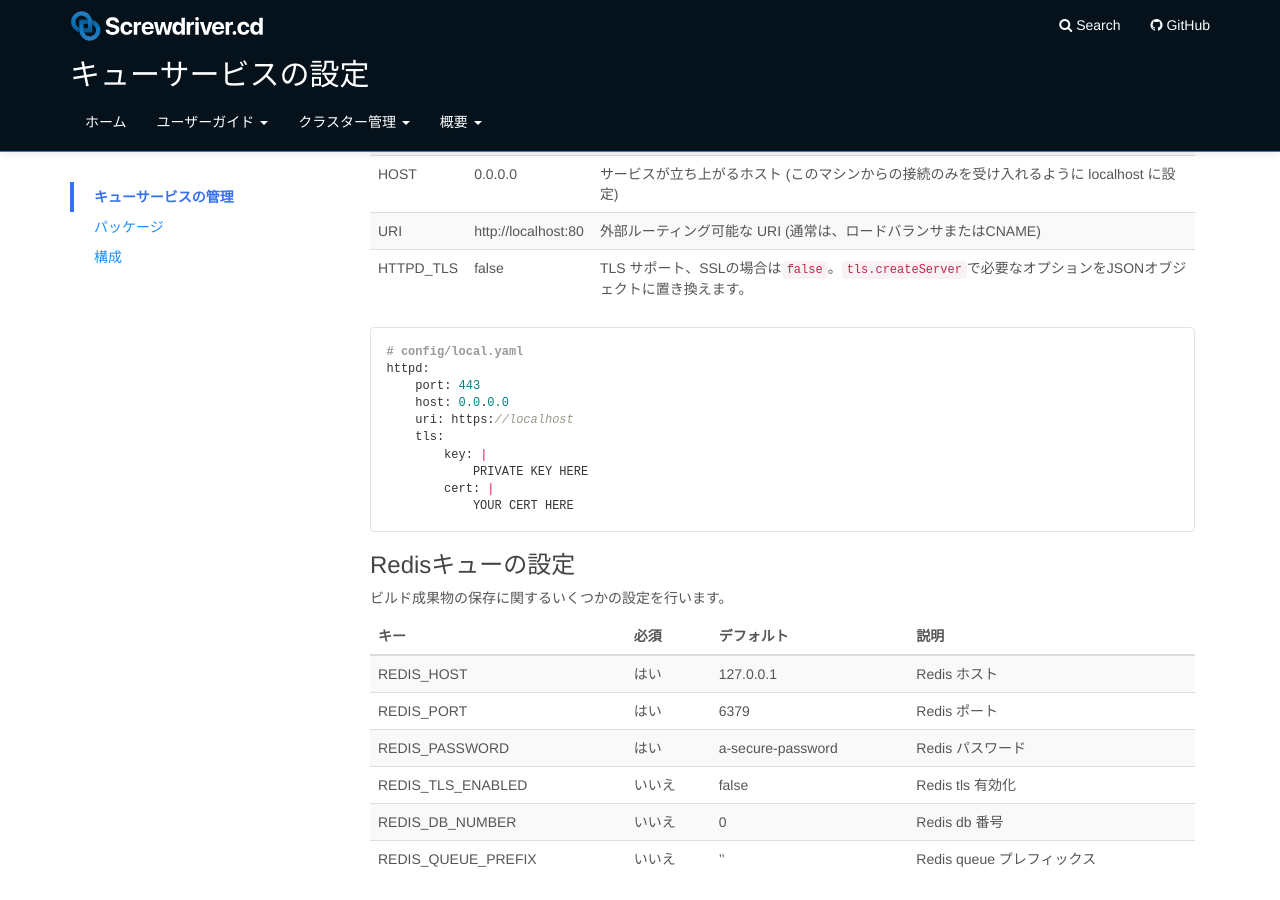
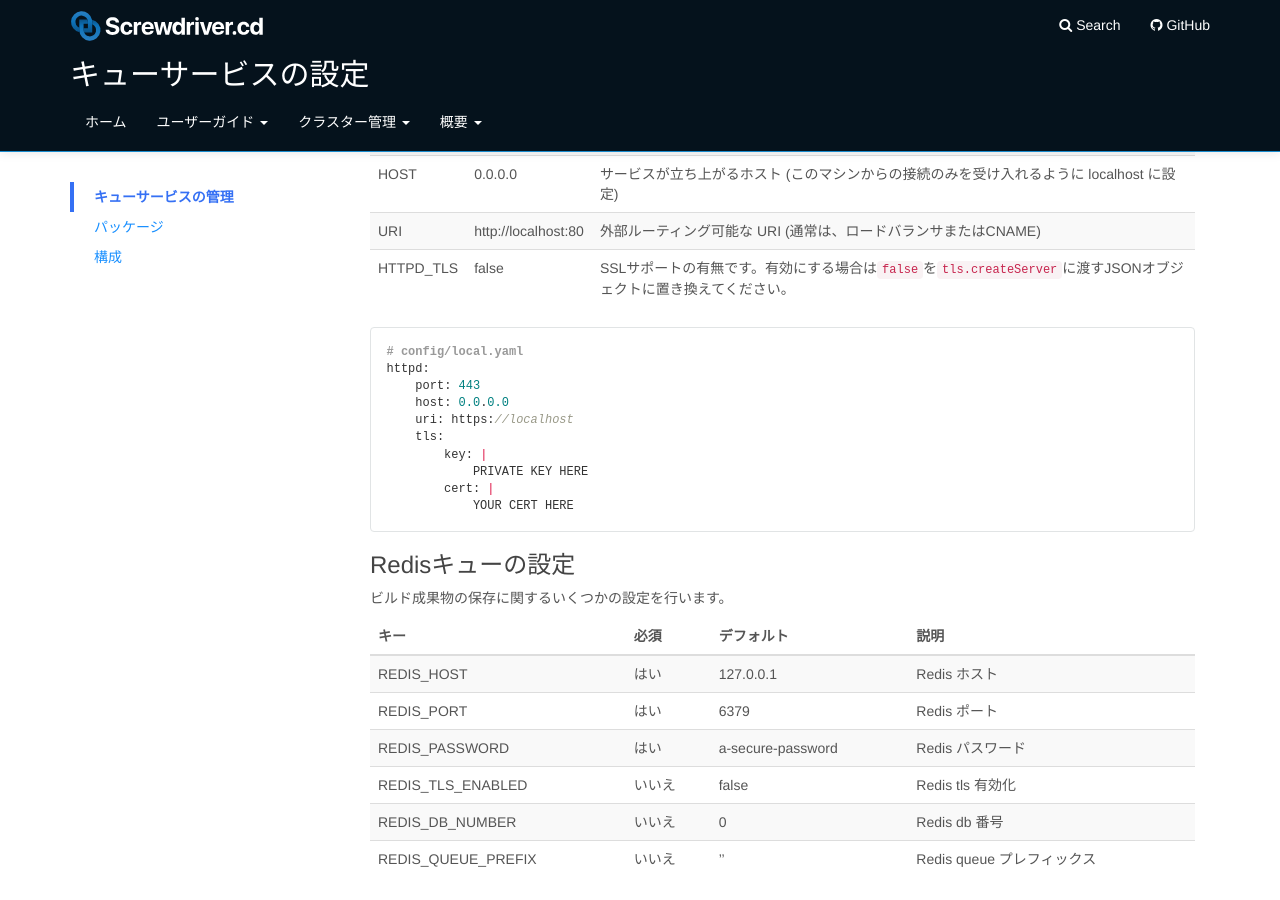
Before and after one commit to screwdriver-cd/guide, a Jekyll site: the page built from docs/ja/cluster-management/configure-queue-service.md, in a window 1280 px wide and 900 px high, scrolled down 1145 px. Built offline with Jekyll 4.4.1, drawn with Linux system fonts in a browser that asks for light colours.

Commit message:
docs: Japanese translation 20200422 patch (#380)

````diff
--- a/docs/ja/cluster-management/configure-queue-service.md
+++ b/docs/ja/cluster-management/configure-queue-service.md
@@ -61,7 +61,7 @@ auth:
 | PORT      | 80                  | サービスが受けているポート |
 | HOST      | 0.0.0.0             | サービスが立ち上がるホスト  (このマシンからの接続のみを受け入れるように localhost に設定)|
 | URI       | http://localhost:80 | 外部ルーティング可能な URI (通常は、ロードバランサまたはCNAME) |
-| HTTPD_TLS | false               | TLS サポート、SSLの場合は`false`。[`tls.createServer`](https://nodejs.org/api/tls.html#tls_tls_createserver_options_secureconnectionlistener)で必要なオプションをJSONオブジェクトに置き換えます。|
+| HTTPD_TLS | false               | SSLサポートの有無です。有効にする場合は`false`を[`tls.createServer`](https://nodejs.org/api/tls.html#tls_tls_createserver_options_secureconnectionlistener)に渡すJSONオブジェクトに置き換えてください。|
 
 
 ```yaml
````
